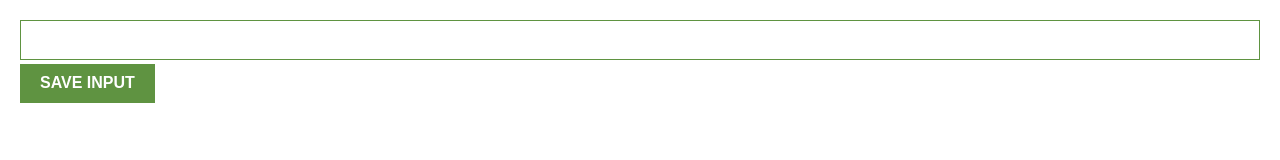
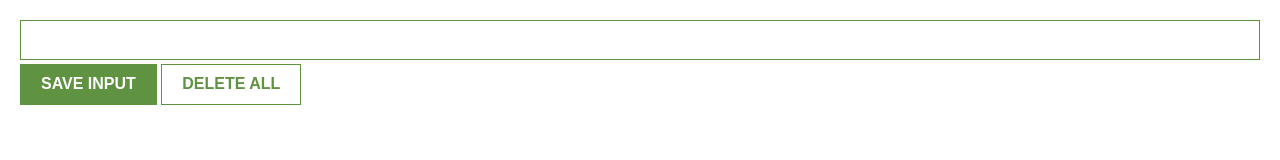
Before and after one commit to efdalsahin/Link-saver-extension, a browser extension: page index.html in a window 1280 px wide. Drawn offline with nearby package versions, Linux system fonts and the light colour scheme.

Commit message:
adding delete button

```diff
--- a/index.css
+++ b/index.css
@@ -29,7 +29,11 @@ button {
     color: white;
     font-weight: bold;
     padding: 10px 20px;
-    border: none;
+    border: 1px solid #5f9341;
+}
+#delete-btn {
+    background-color: white;
+    color: #5f9341;
 }
 
 ul {
--- a/index.html
+++ b/index.html
@@ -9,6 +9,7 @@
     <div class="container">
         <input type="text" id="input-el">
         <button id="input-btn">SAVE INPUT</button>
+        <button id="delete-btn">DELETE ALL</button>
         <ul id="ul-el"></ul>
     </div>
 
--- a/index.js
+++ b/index.js
@@ -5,6 +5,13 @@ let myLeads = [];
 const inputBtn = document.getElementById("input-btn");
 const inputEl = document.getElementById("input-el");
 const ulEl = document.getElementById("ul-el");
+
+let leadsFromLocalStorage = JSON.parse(localStorage.getItem("myLeads"));
+
+if (leadsFromLocalStorage) {
+    myLeads = leadsFromLocalStorage;
+    renderLeads();
+}
 
 inputBtn.addEventListener("click", function () {
     myLeads.push(inputEl.value);
```
